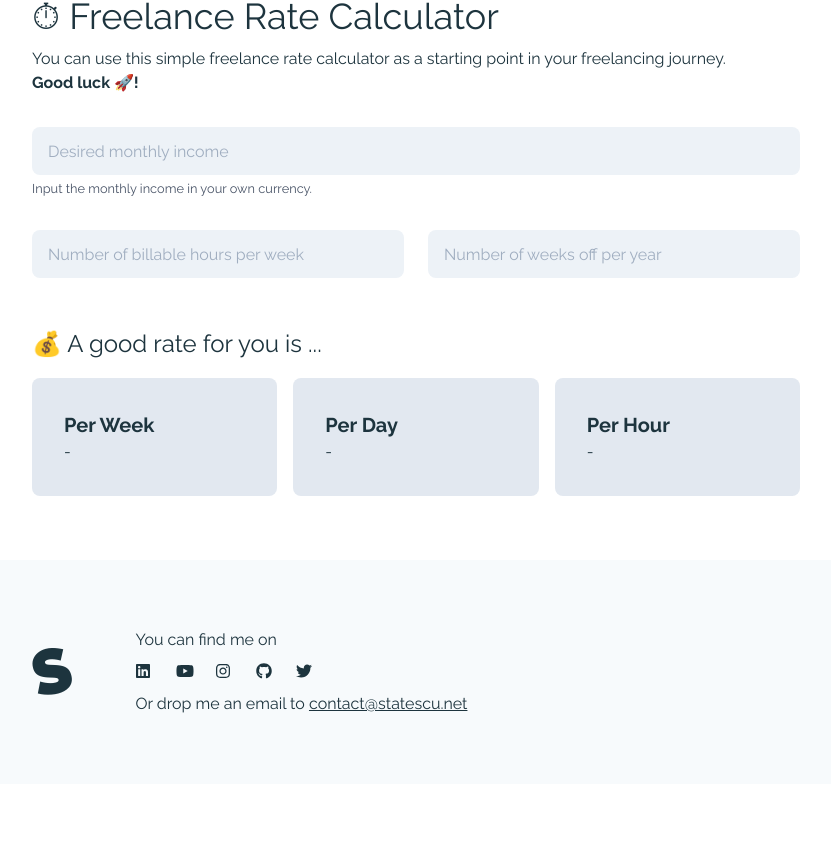
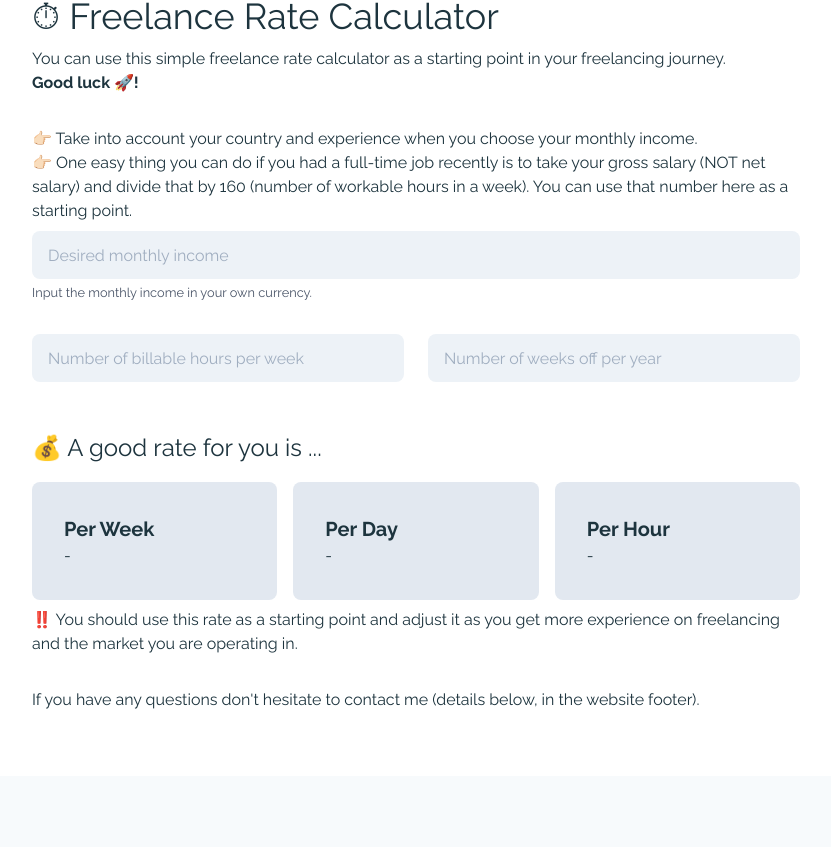
Before and after one commit to razvanstatescu/statescu-net, a Next.js app: page /rate-calculator in a window 1280 px wide. Shown: the part 515-1362 px from the top of the page, without its empty margins (224-1055 px from the left). Before the commit the page ends 1299 px from the top, so only its background shows below. Built offline with nearby package versions, Linux system fonts and the light colour scheme.

Commit message:
Add help text for freelance rate calculator

```diff
--- a/pages/rate-calculator.js
+++ b/pages/rate-calculator.js
@@ -29,18 +29,12 @@ export default class RateCalculator extends React.Component {
     });
 
     if (currentState?.income && currentState?.billable_hours && currentState?.weeks_off) {
+      const ratePerHour = (1.25 * currentState.income) / ((52 - currentState.weeks_off) * currentState.billable_hours);
       this.setState({
         results: {
-          week: Math.round(
-            (((2 * currentState.income) / ((52 - currentState.weeks_off) * currentState.billable_hours)) *
-              currentState.billable_hours) /
-              5
-          ),
-          day: Math.round(
-            ((2 * currentState.income) / ((52 - currentState.weeks_off) * currentState.billable_hours)) *
-              currentState.billable_hours
-          ),
-          hour: Math.round((2 * currentState.income) / ((52 - currentState.weeks_off) * currentState.billable_hours)),
+          week: Math.round(ratePerHour * currentState.billable_hours),
+          day: Math.round((ratePerHour * currentState.billable_hours) / 5),
+          hour: Math.round(ratePerHour),
         },
       });
     }
@@ -67,6 +61,12 @@ export default class RateCalculator extends React.Component {
           </p>
           <div className="flex space-y-8 flex-wrap">
             <div className={`w-full ${RateCalculatorStyle.formGroup}`}>
+              <p>👉🏻 Take into account your country and experience when you choose your monthly income.</p>
+              <p className="mb-2">
+                👉🏻 One easy thing you can do if you had a full-time job recently is to take your gross salary (NOT net
+                salary) and divide that by 160 (number of workable hours in a week). You can use that number here as a
+                starting point.
+              </p>
               <NumberFormat
                 thousandSeparator={true}
                 onValueChange={this.handleInputChange}
@@ -113,6 +113,14 @@ export default class RateCalculator extends React.Component {
               <div>{this.state.results.hour}</div>
             </div>
           </div>
+          <p className="mt-2">
+            ‼️ You should use this rate as a starting point and adjust it as you get more experience on freelancing and
+            the market you are operating in.
+          </p>
+
+          <p className="mt-8">
+            If you have any questions don't hesitate to contact me (details below, in the website footer).
+          </p>
         </div>
       </div>
     );
```
Also changed, not shown: 1 other file (tests, documents, lock files or other folders).
